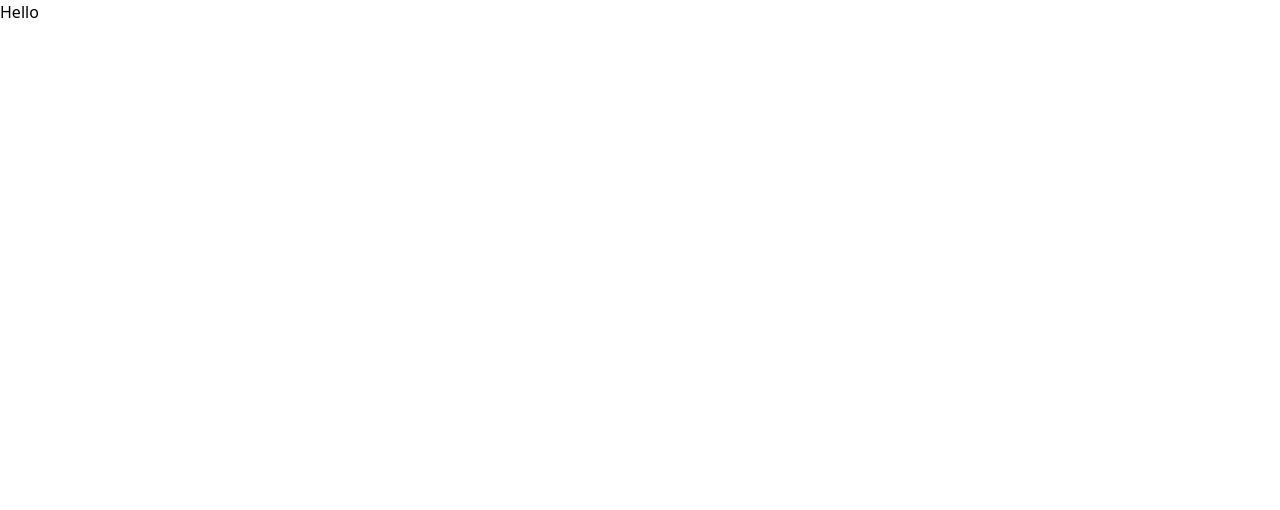
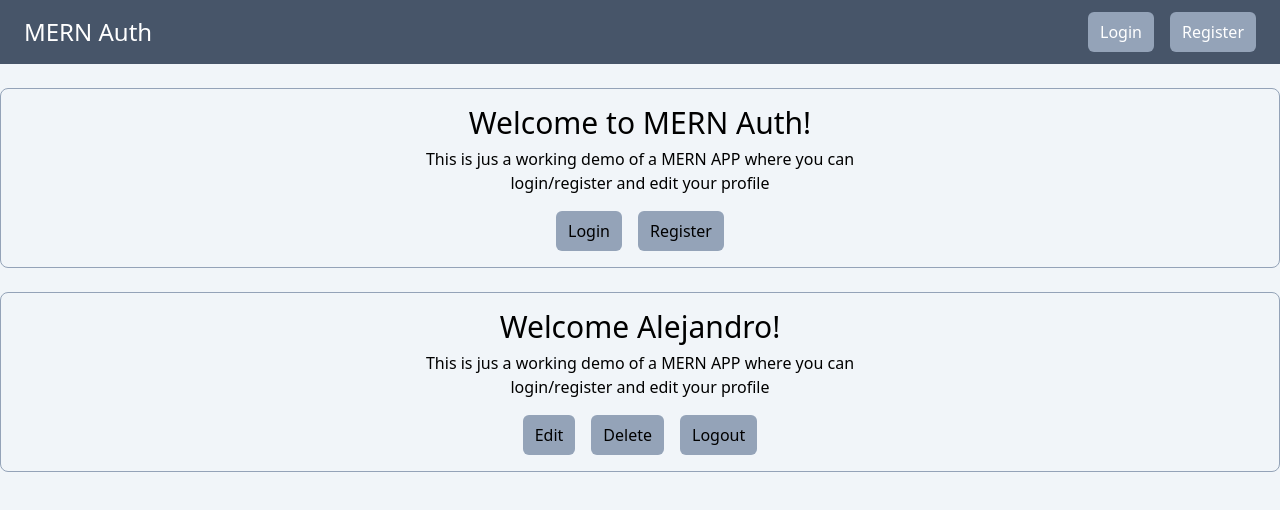
Before and after one commit to Alejandro1709/mern, a React (Vite) app in the folder client/: page / in a window 1280 px wide. Shown: the top 510 px of the page. Built offline with nearby package versions, Linux system fonts and the light colour scheme.

Commit message:
Add: Home Layout

```diff
--- a/client/src/App.jsx
+++ b/client/src/App.jsx
@@ -1,8 +1,51 @@
 function App() {
   return (
-    <div>
-      <h1>Hello</h1>
-    </div>
+    <>
+      <div className='flex flex-col bg-slate-100 min-h-screen'>
+        <header className='flex justify-center h-16 items-center bg-slate-600'>
+          <nav className='flex flex-row justify-between items-center w-full mx-6 text-white'>
+            <h1 className='text-2xl font-medium'>MERN Auth</h1>
+            <ul className='flex flex-row gap-4 items-center'>
+              <li className='py-2 px-3 bg-slate-400 rounded-md'>Login</li>
+              <li className='py-2 px-3 bg-slate-400 rounded-md'>Register</li>
+            </ul>
+          </nav>
+        </header>
+        <main className='flex-1'>
+          <section className='m-6 xl:max-w-screen-xl xl:mx-auto md:max-w-screen-md md:mx-auto lg:max-w-screen-lg lg:mx-auto'>
+            <article className='flex flex-col gap-4 border p-4 border-slate-400 rounded-lg'>
+              <header className='flex flex-col gap-1.5 justify-center items-center'>
+                <h1 className='text-3xl font-medium'>Welcome to MERN Auth!</h1>
+                <p className='text-center lg:max-w-lg'>
+                  This is jus a working demo of a MERN APP where you can
+                  login/register and edit your profile
+                </p>
+              </header>
+              <ul className='flex flex-row gap-4 justify-center items-center'>
+                <li className='py-2 px-3 bg-slate-400 rounded-md'>Login</li>
+                <li className='py-2 px-3 bg-slate-400 rounded-md'>Register</li>
+              </ul>
+            </article>
+          </section>
+          <section className='m-6 xl:max-w-screen-xl xl:mx-auto md:max-w-screen-md md:mx-auto lg:max-w-screen-lg lg:mx-auto'>
+            <article className='flex flex-col gap-4 border p-4 border-slate-400 rounded-lg'>
+              <header className='flex flex-col gap-1.5 justify-center items-center'>
+                <h1 className='text-3xl font-medium'>Welcome Alejandro!</h1>
+                <p className='text-center lg:max-w-lg'>
+                  This is jus a working demo of a MERN APP where you can
+                  login/register and edit your profile
+                </p>
+              </header>
+              <ul className='flex flex-row gap-4 justify-center items-center'>
+                <li className='py-2 px-3 bg-slate-400 rounded-md'>Edit</li>
+                <li className='py-2 px-3 bg-slate-400 rounded-md'>Delete</li>
+                <li className='py-2 px-3 bg-slate-400 rounded-md'>Logout</li>
+              </ul>
+            </article>
+          </section>
+        </main>
+      </div>
+    </>
   );
 }
 
```
